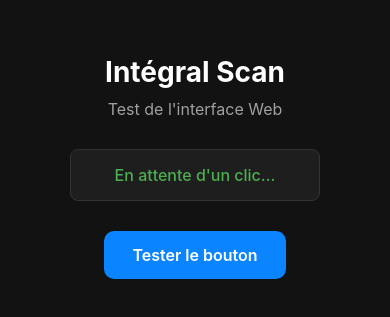
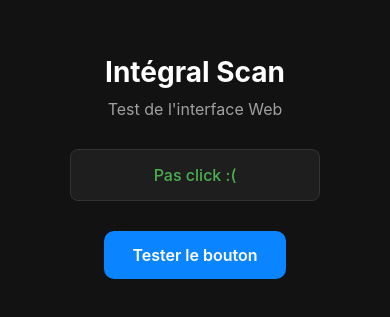
Before and after one commit to sazit786/IntegraleScan, a React Native app in the folder app/: screen / in a window 390 px wide. Shown: the part 255-572 px from the top of the page. Built offline with nearby package versions, Linux system fonts and the light colour scheme.

Commit message:
App react native

```diff
--- a/app/App.js
+++ b/app/App.js
@@ -4,7 +4,7 @@ import { useState } from 'react'; // On importe useState
 
 export default function App() {
   // On crée une mémoire pour le texte
-  const [message, setMessage] = useState("En attente d'un clic...");
+  const [message, setMessage] = useState("Pas click :(");
 
   return (
       <View style={styles.container}>
@@ -19,7 +19,7 @@ export default function App() {
         {/* Le bouton qui modifie le texte */}
         <TouchableOpacity
             style={styles.button}
-            onPress={() => setMessage("Test Réussi ! L'appli réagit bien. 🚀")}
+            onPress={() => setMessage("Click")}
         >
           <Text style={styles.buttonText}>Tester le bouton</Text>
         </TouchableOpacity>
```
